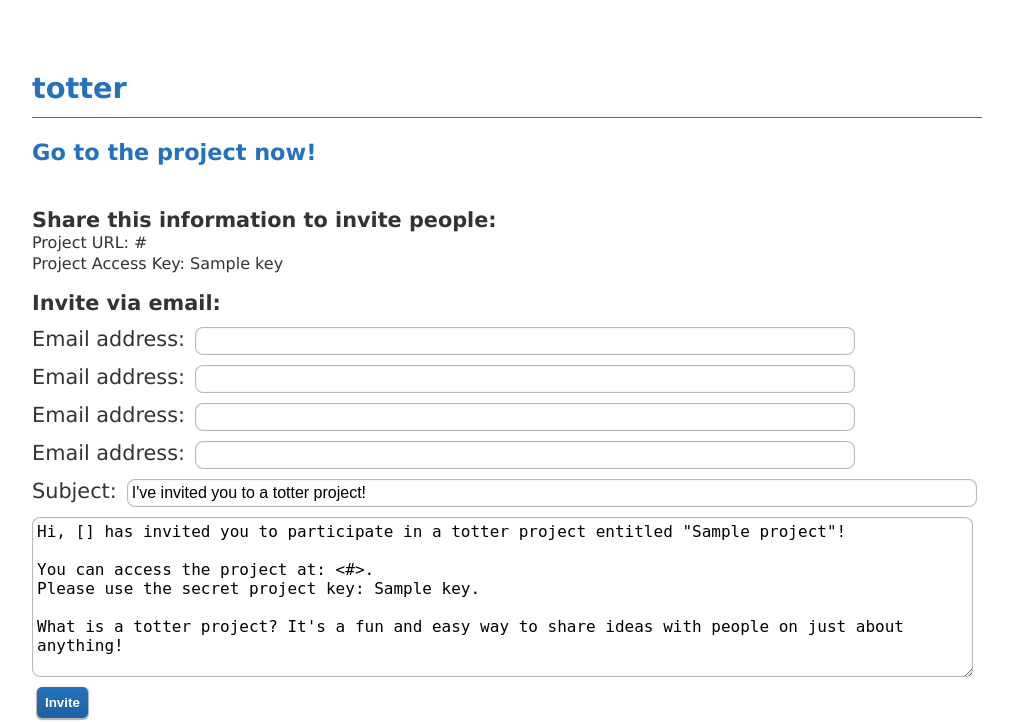
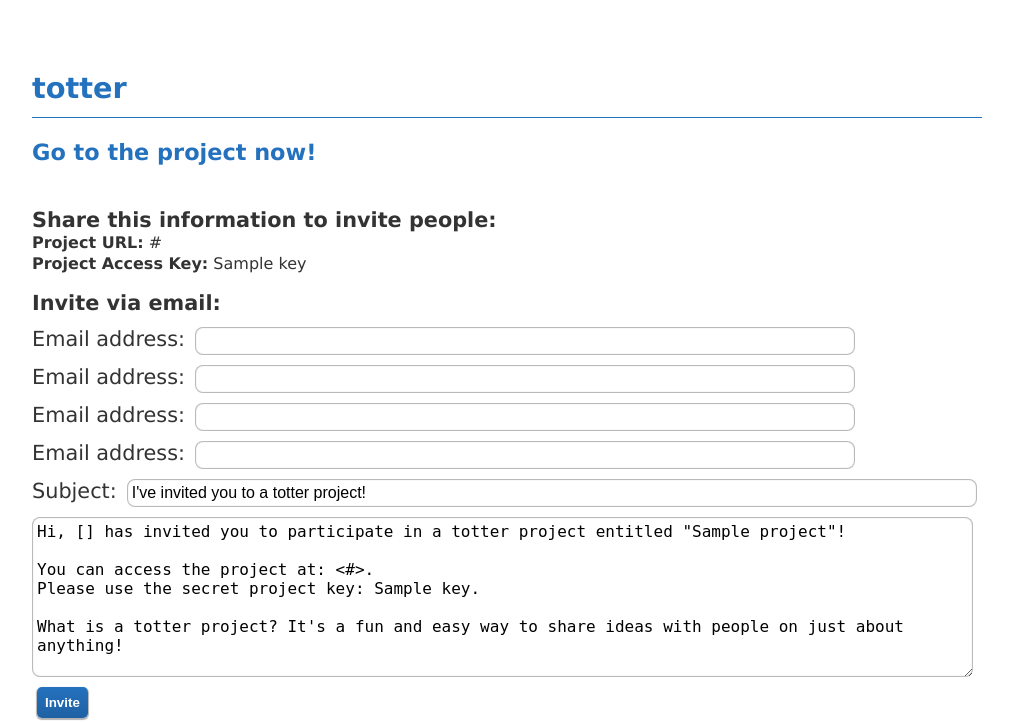
Before and after one commit to rockingchairllc/TotterPyramid, a Python web app: template totter/templates/invite.jinja2 in a window 1280 px wide. Shown: the top 722 px of the page, without its empty margins (133-1146 px from the left). Run offline with Jinja, Linux system fonts and the light colour scheme; the template is opened without the code that fills it: most values are stand-ins (such as "Sample title", 1, 10 or a date in 2020); some libraries are stand-ins or nearby versions.

Commit message:
Bold invite access data labels, indent user profile projects.

```diff
--- a/totter/static/style-white.css
+++ b/totter/static/style-white.css
@@ -694,3 +694,19 @@ div.rating_system, div.toggle_comments {
     position: relative;
     top: -1.2em;
 }
+
+.notification {
+    color: #2471BE;
+    font-weight: bold;
+}
+
+.user_projects .project_title {
+    margin-left: 4em;
+}
+.user_projects .participation_info {
+    margin-left: 8em;
+}
+
+.access_info {
+    font-weight: bold;
+}
--- a/totter/templates/invite.jinja2
+++ b/totter/templates/invite.jinja2
@@ -90,8 +90,8 @@
 
     <div class="invite_method">
     <h3>Share this information to invite people:</h3>
-    Project URL: {{project.url}} <br/>
-    Project Access Key: {{project.key}}
+    <span class="access_info">Project URL:</span> {{project.url}} <br/>
+    <span class="access_info">Project Access Key:</span> {{project.key}}
     </div> <!-- .invite_method -->
 
     <div class="invite_method">
```
